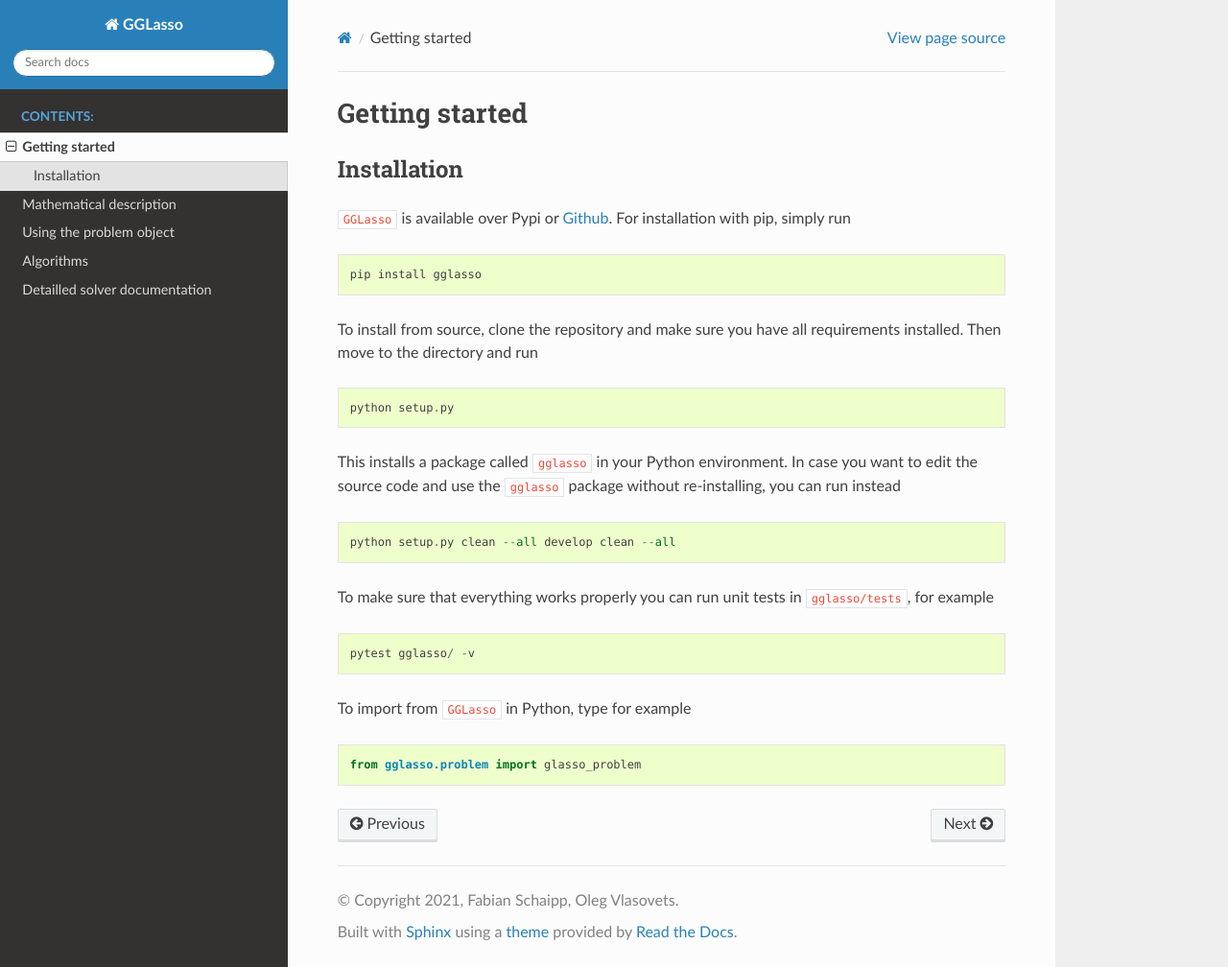
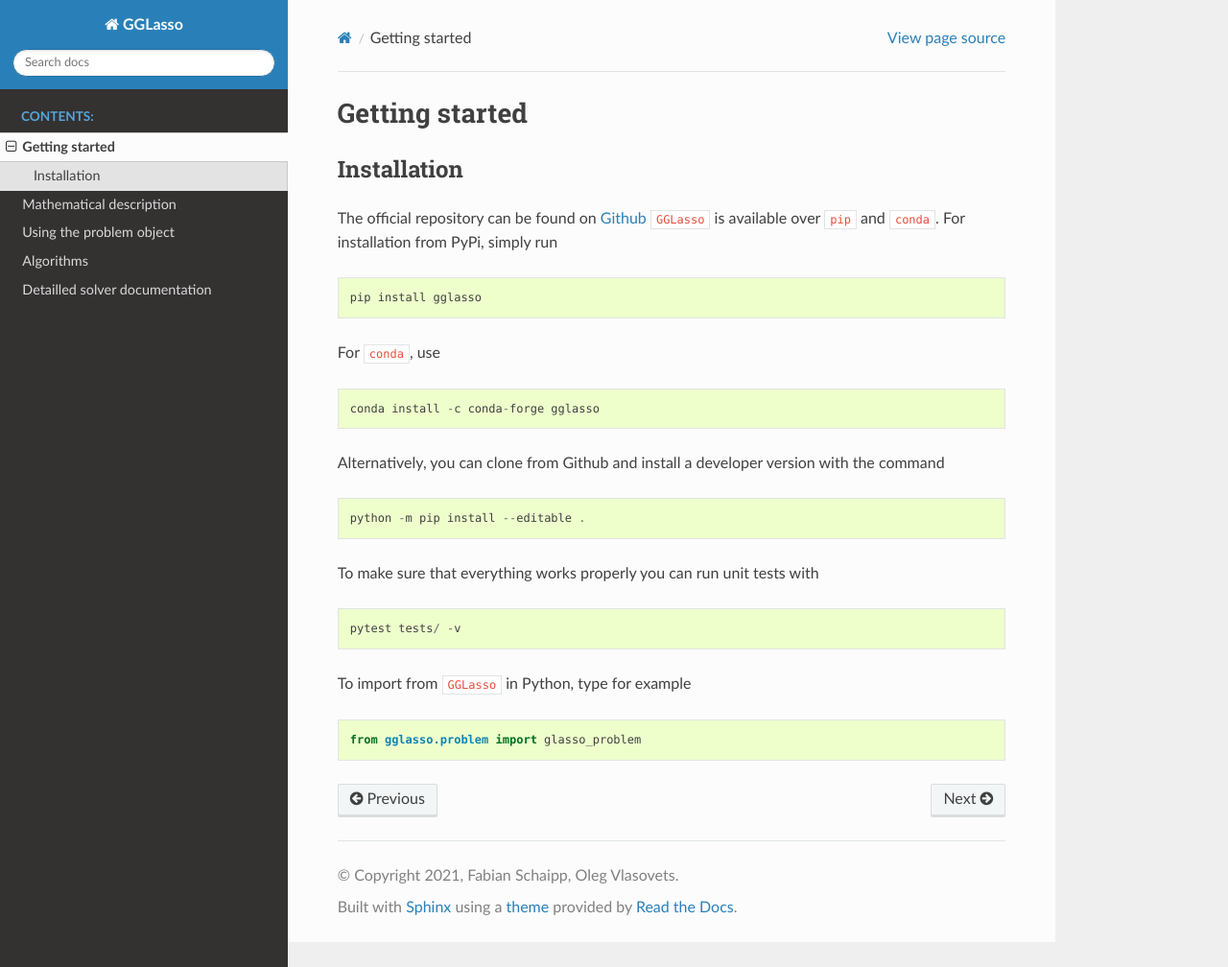
Before and after one commit to fabian-sp/GGLasso, a Sphinx documentation site: the page built from docs/source/getting-started.rst, in a window 1280 px wide and 1008 px high. Shown: the whole window at 96% size. Built offline with Sphinx 7.4.7 and the Read the Docs theme 3.1.0, drawn with Linux system fonts in a browser that asks for light colours; pages that are not in the unit, such as notebooks, are missing from menus.

Commit message:
update readthedocs yaml

```diff
--- a/docs/source/getting-started.rst
+++ b/docs/source/getting-started.rst
@@ -6,29 +6,31 @@ Getting started
 Installation
 ^^^^^^^^^^^^^^^^
 
-``GGLasso`` is available over Pypi or `Github`_. For installation with pip, simply run
+The official repository can be found on `Github`_
+``GGLasso`` is available over ``pip`` and ``conda``. For installation from PyPi, simply run
 
 .. code-block::
 
      pip install gglasso
 
-To install from source, clone the repository and make sure you have all requirements installed. Then move to the directory and run
+For ``conda``, use
 
 .. code-block::
 
-     python setup.py
+     conda install -c conda-forge gglasso
 
-This installs a package called ``gglasso`` in your Python environment. In case you want to edit the source code and use the ``gglasso`` package without re-installing, you can run instead
+Alternatively, you can clone from Github and install a developer version with the command
 
 .. code-block::
 
-     python setup.py clean --all develop clean --all
+     python -m pip install --editable .
 
-To make sure that everything works properly you can run unit tests in ``gglasso/tests``, for example
+
+To make sure that everything works properly you can run unit tests with
 
 .. code-block::
 
-     pytest gglasso/ -v
+     pytest tests/ -v
 
 To import from ``GGLasso`` in Python, type for example
 
```
Also changed, not shown: .readthedocs.yaml.
